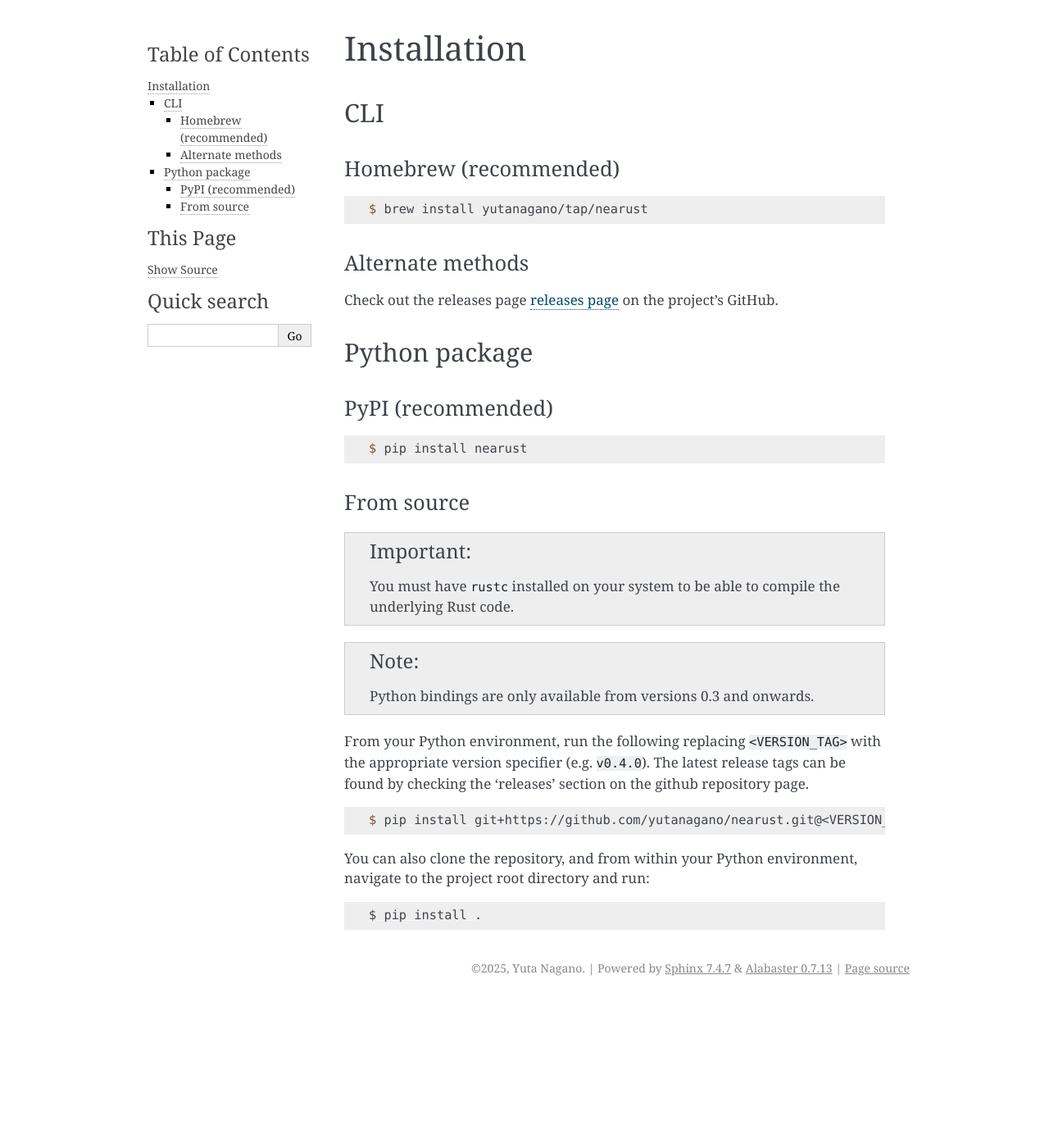
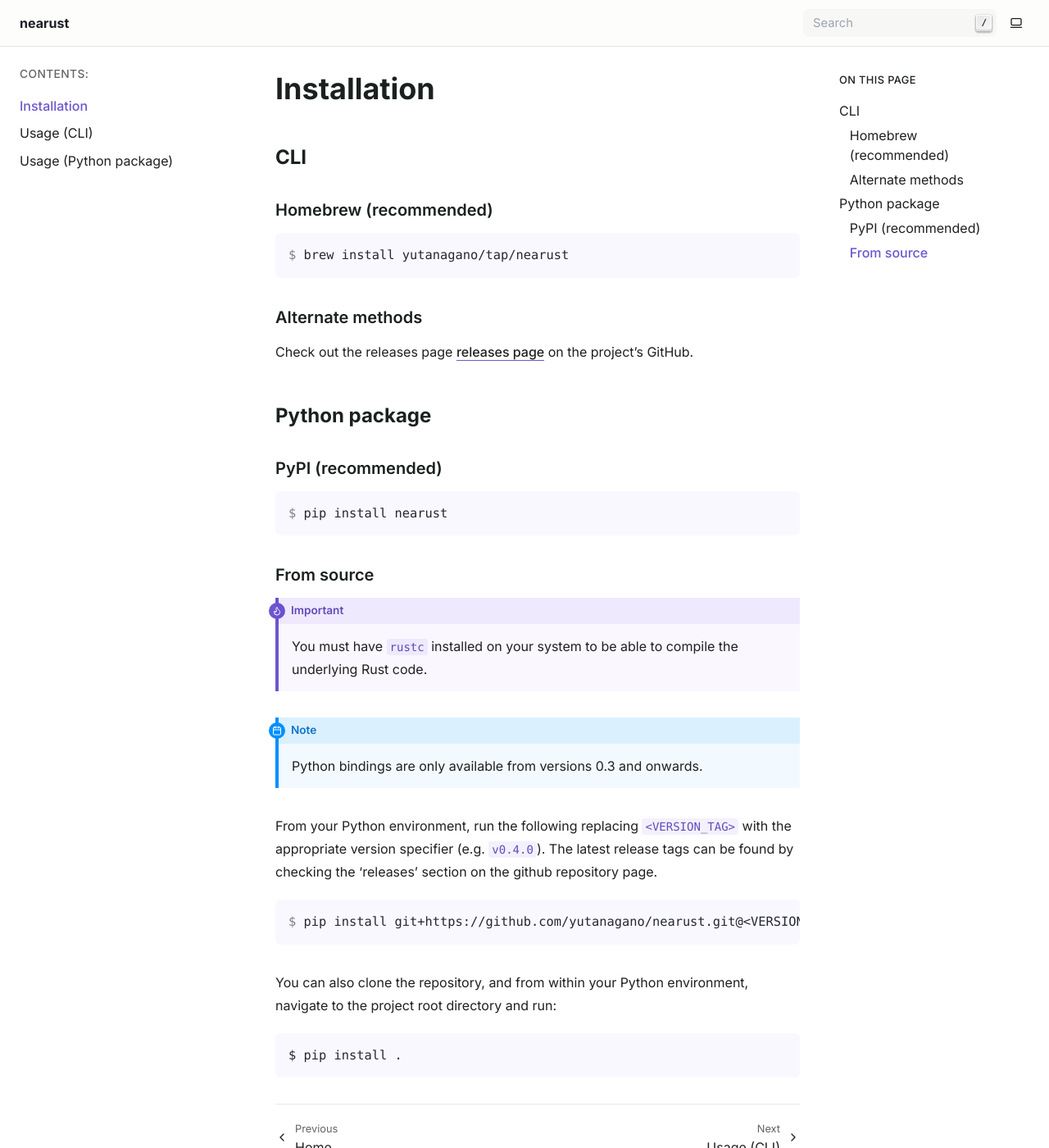
Before and after one commit to yutanagano/nearust, a Sphinx documentation site: the page built from docs/source/install.rst, in a window 1280 px wide and 1400 px high. Shown: the whole window at 82% size. Built offline with Sphinx 7.4.7, drawn with Linux system fonts in a browser that asks for light colours; some of the changed text lies outside the part shown.

Commit message:
chore(docs): switch to shibuya sphinx theme

```diff
--- a/docs/source/conf.py
+++ b/docs/source/conf.py
@@ -29,5 +29,5 @@
 # -- Options for HTML output -------------------------------------------------
 # https://www.sphinx-doc.org/en/master/usage/configuration.html#options-for-html-output
 
-html_theme = "alabaster"
+html_theme = "shibuya"
 html_static_path = ["_static"]
--- a/pyproject.toml
+++ b/pyproject.toml
@@ -34,7 +34,7 @@
 ]
 
 [project.optional-dependencies]
-dev = ["sphinx", "esbonio"]
+dev = ["sphinx", "esbonio", "shibuya"]
 
 [project.urls]
 Homepage = "https://github.com/yutanagano/nearust"
```
